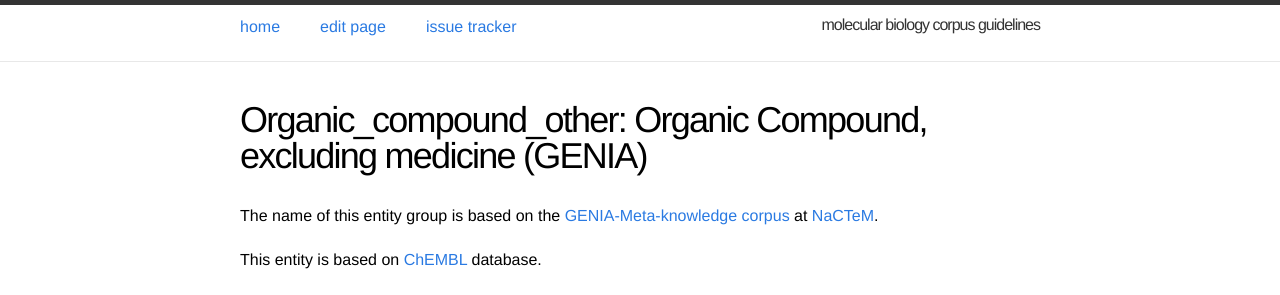
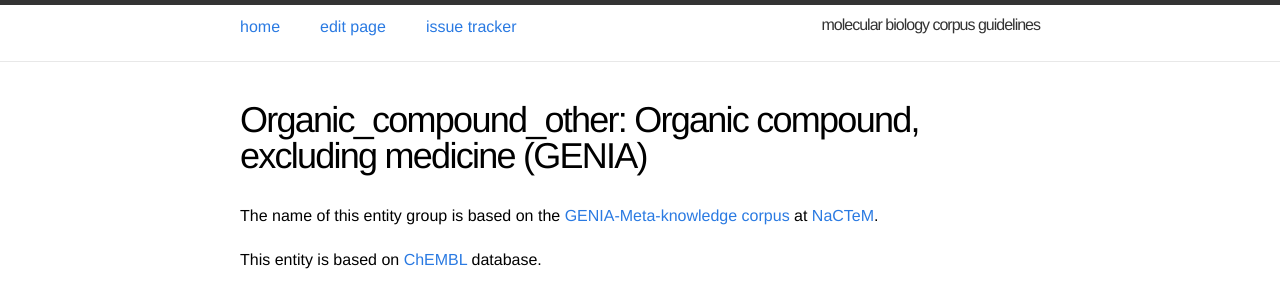
Before and after one commit to ezcatdb/molbiol_lung_corpus-guidelines, a Jekyll site: the page built from _entity/Organic_compound_other.md, in a window 1280 px wide. Shown: the top 295 px of the page. Built offline with Jekyll 4.4.1, drawn with Linux system fonts in a browser that asks for light colours.

```diff
--- a/_entity/Organic_compound_other.md
+++ b/_entity/Organic_compound_other.md
@@ -1,7 +1,7 @@
 ---
 layout: entry
 title: "Organic_compound_other"
-shortdef: "Organic Compound, excluding medicine (GENIA)"
+shortdef: "Organic compound, excluding medicine (GENIA)"
 order: 20
 ---
 
```
